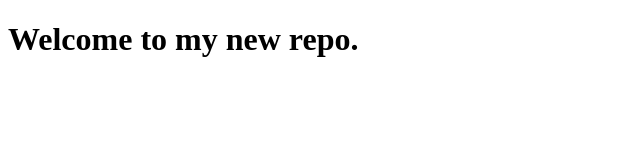
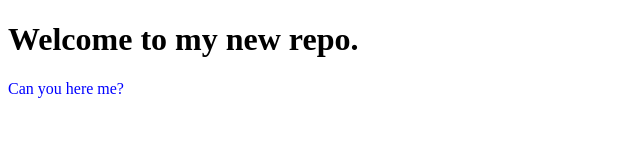
Before and after one commit to mesu-ai/css-property, a plain HTML site: page index.html in a window 1280 px wide. Shown: the whole page, without its empty margins (0-640 px from the left). Drawn offline with Linux system fonts and the light colour scheme.

Commit message:
text added

```diff
--- a/index.html
+++ b/index.html
@@ -5,8 +5,15 @@
     <meta http-equiv="X-UA-Compatible" content="IE=edge">
     <meta name="viewport" content="width=device-width, initial-scale=1.0">
     <title>Git repository</title>
+
+    <style>
+        p{
+            color: blue;
+        }
+    </style>
 </head>
 <body>
     <h1>Welcome to my new repo.</h1>
+    <p>Can you here me?</p>
 </body>
 </html>
```
